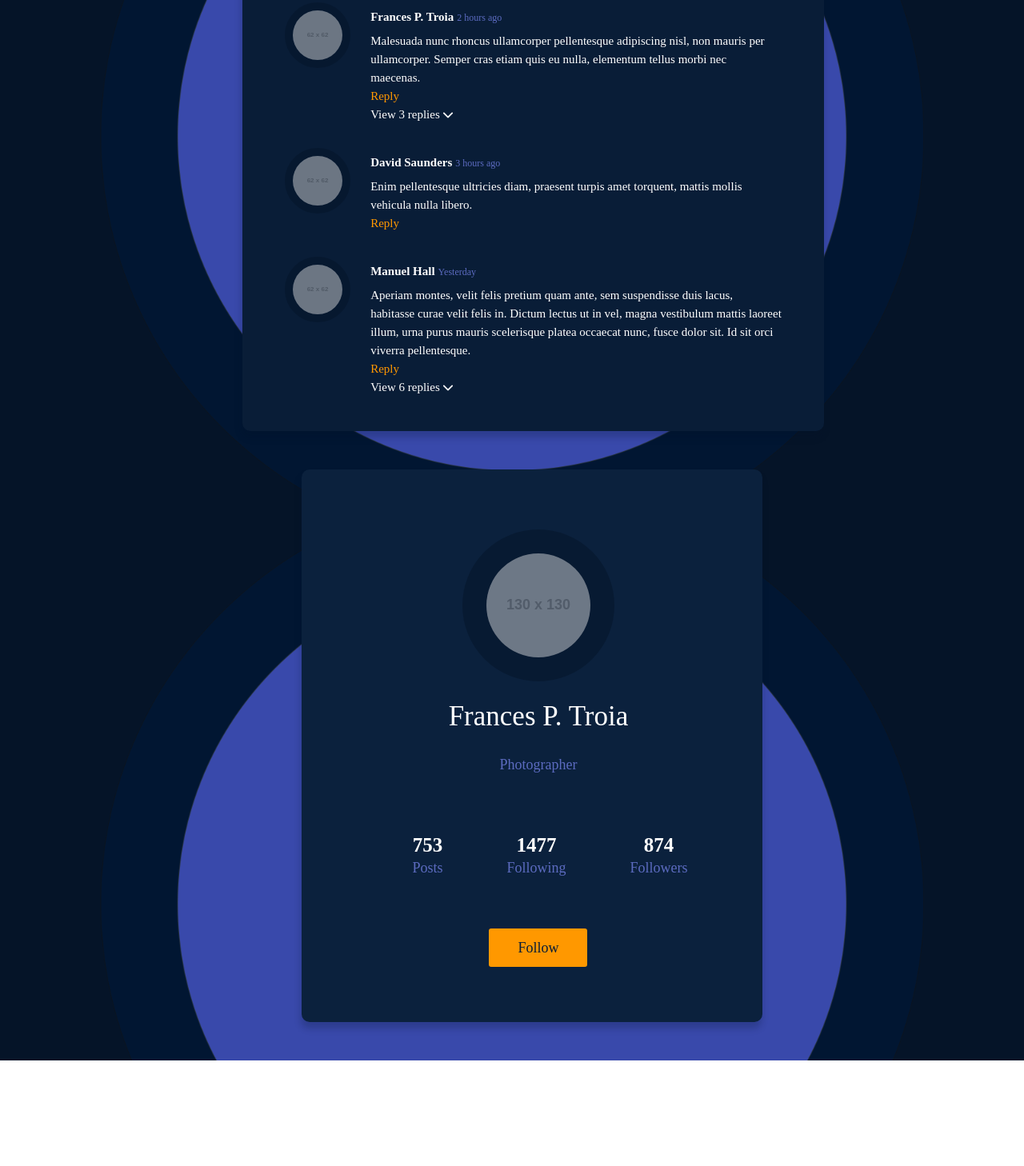
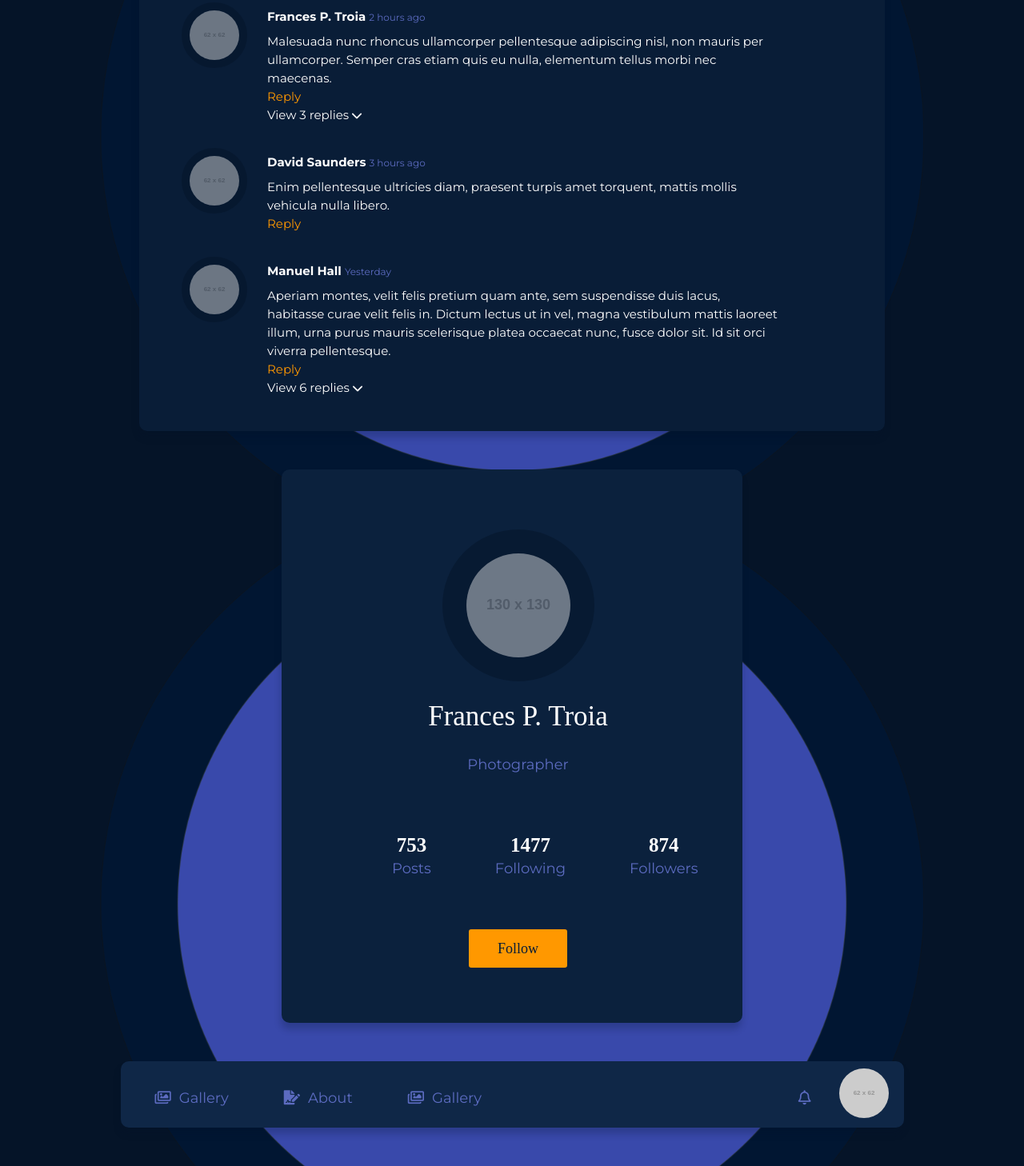
Before and after one commit to Sametkarakurtt/application2, a plain HTML site: page index.html in a window 1280 px wide. Shown: the part 316-1774 px from the top of the page at 80% size. Before the commit the page ends 1642 px from the top, so only its background shows below. Drawn offline with Linux system fonts and the light colour scheme; placeholder pictures from the web are drawn by us.

Commit message:
düzenleme yapıldı

```diff
--- a/index.html
+++ b/index.html
@@ -3,25 +3,24 @@
 <head>
     <meta charset="UTF-8">
     <meta http-equiv="X-UA-Compatible" content="IE=edge">
-    <meta name="viewport" content="width=device-width, initial-scale=1.0">
+    <meta name="viewport" content="width=device-width, initial-scale=1.0"><link rel="preconnect" href="https://fonts.googleapis.com">
+    <title>Application2</title>
+    <link rel="preconnect" href="https://fonts.gstatic.com" crossorigin>
+    <link href="https://fonts.googleapis.com/css2?family=Montserrat:wght@400;700&display=swap" rel="stylesheet">
     <link rel="stylesheet" href="reset.css">
     <link rel="stylesheet" href="normalize.css">
     <link rel="stylesheet" href="font-awesome/css/all.css">
     <link rel="stylesheet" href="stil.css">
-    <title>uygulama2</title>
 </head>
 <body>
 
     <div class="icon">
-        <div class="container">
             <div class="icon-linkedin">
                 <a href="https://tr.linkedin.com/"><i class="fab fa-linkedin-in"></i></a>
             </div>
-        </div>
     </div>
 
     <div class="content">
-        <div class="container">
             <div class="comments">
                 <h2>24 Comments</h2>
             </div>
@@ -66,11 +65,9 @@
                         <p>View 6 replies <img src="ok.png"></p>
                 </div>
             </div>
-        </div>
     </div>
 
     <div class="profile">
-        <div class="container">
             <div class="profil">
                 <div class="resim">
                     <img src="https://via.placeholder.com/130">
@@ -82,14 +79,27 @@
                     <li><p>1477<h5>Following</h5></p></li>
                     <li><p>874<h5>Followers</h5></p></li>
                 </ul>
-                <div class="button">
                     <form class="profil-button">
                         <button type="submit"><p>Follow</p></button>
                     </form>
+            </div>
+    </div>
+    <footer>
+        <div class="footer">
+                <div class="footer-navbar">
+                    <div class="resim">
+                        <img src="https://via.placeholder.com/62">
+                    </div>
+                    <nav>
+                        <ul>
+                            <li><a href="#"><i class="far fa-images"></i>Gallery</a></li>
+                            <li class="about"><a href="#"><i class="fas fa-file-signature"></i></i>About</a></li>
+                            <li><a href="#"><i class="far fa-images"></i>Gallery</a></li>
+                            <li class="bell"><a href="#"><i class="far fa-bell"></i></a></li>
+                        </ul>
+                    </nav>
                 </div>
-            </div>
         </div>
-    </div>
-
+    </footer>
 </body>
 </html>
--- a/stil.css
+++ b/stil.css
@@ -13,7 +13,7 @@ body {
     flex-direction: column;
     justify-content: center;
 }
-.icon .container{
+.icon {
     width: 100%;
     max-width: 102px;
     box-shadow: -1px 8px 8px rgba(5, 20, 40, 0.22);
@@ -22,12 +22,12 @@ body {
     margin-top: 60px;
     margin-bottom: 30px;
     }
-.icon .container .icon-linkedin  i {
+.icon  .icon-linkedin  i {
     padding: 34px 34px;
     color: #ffffff;
     font-size: 30px;
 }
-.content .container{
+.content {
     width: 100%;
     max-width: 879px;
     box-shadow: -1px 8px 8px rgba(5, 20, 40, 0.22);
@@ -36,7 +36,7 @@ body {
     padding: 56px 0px 13px 53px ;
     margin-bottom: 3em;
 }
-.content .container .comments h2 {
+.content  .comments h2 {
     color: #ffffff;
     font-family: "Montserrat - Semi Bold";
     font-size: 20px;
@@ -46,19 +46,19 @@ body {
     line-height: 36px;
     margin-bottom: 39px;
 }
-.content .container .col2{
+.content  .col2{
     display: flex;
 }
-.content .container .resim img {
+.content  .resim img {
     border-radius: 100%;
     border: 10px #051428 solid;
     opacity: 0.51;
 }
-.content .container .col2 .text{
+.content  .col2 .text{
     padding-left: 25px;
     margin-bottom: 30px;
 }
-.content .container .col2 .text h4{
+.content  .col2 .text h4{
     color: #ffffff;
     font-family: Montserrat;
     font-size: 15px;
@@ -68,7 +68,7 @@ body {
     line-height: 36px;
     display:inline-flex;
 }
-.content .container .col2 .text p {
+.content  .col2 .text p {
     color: #ffffff;
     font-family: Montserrat;
     font-size: 15px;
@@ -77,7 +77,7 @@ body {
     letter-spacing: normal;
     line-height: 23px;
 }
-.content .container .col2 .text a {
+.content  .col2 .text a {
     color: #ff9800;
     font-family: Montserrat;
     font-size: 15px;
@@ -87,7 +87,7 @@ body {
     line-height: 23px;
     text-decoration: none;
 }
-.content .container .col2 .text .zaman{
+.content  .col2 .text .zaman{
     color: #5c6bc0;
     font-family: Montserrat;
     font-size: 12px;
@@ -97,7 +97,7 @@ body {
     line-height: 36px;
     display:inline-flex;
 }
-.profile .container{
+.profile {
     width: 100%;
     max-width: 475px;
     box-shadow: -1px 8px 8px rgba(5, 20, 40, 0.22);
@@ -107,14 +107,14 @@ body {
     text-align: center;
     margin-bottom: 3em;
 }
-.profile .container .profil .resim img{
+.profile  .profil .resim img{
     border-radius: 100%;
     background-color: #051428;
     opacity: 0.51;
     border: 30px #051428 solid;
 }
 
-.profile .container .profil h1 {
+.profile  .profil h1 {
     color: #ffffff;
     font-family: "Montserrat - Extra Light";
     font-size: 35px;
@@ -123,7 +123,7 @@ body {
     letter-spacing: normal;
     line-height: 36px;
 }
-.profile .container .profil h3{
+.profile  .profil h3{
     color: #5c6bc0;
     font-family: Montserrat;
     font-size: 18px;
@@ -133,12 +133,12 @@ body {
     line-height: 36px;
     margin-bottom: 65px;
 }
-.profile .container .profil li {
+.profile  .profil li {
     margin-bottom: 65px;
     float: left;
     padding-left:  80px;
 }
-.profile .container .profil h5{
+.profile  .profil h5{
     color: #5c6bc0;
     font-family: Montserrat;
     font-size: 18px;
@@ -147,7 +147,7 @@ body {
     letter-spacing: normal;
     line-height: normal;
 }
-.profile .container .profil li p{
+.profile  .profil li p{
     color: #ffffff;
     font-family: "Montserrat - Bold";
     font-size: 25px;
@@ -156,12 +156,12 @@ body {
     letter-spacing: normal;
     line-height: 36px;
 }
-.profile .container form.profil-button button {
+.profile  form.profil-button button {
     border-radius: 3px;
     background-color: #ff9800;
     border: 0px;
 }
-.profile .container form.profil-button  p{
+.profile  form.profil-button  p{
     color: #091d37;
     font-family: "Montserrat - Semi Bold";
     font-size: 18px;
@@ -171,15 +171,54 @@ body {
     line-height: 36px;
     padding: 5px 30px;
 }
-@media screen and (max-width:768px) {
+.footer   {
+    width: 979px;
+    box-shadow: -1px 8px 8px rgba(5, 20, 40, 0.22);
+    border-radius: 10px;
+    background-color: #0f2747;
+    margin-bottom: 3em;
+    }
+    .footer  .footer-navbar nav {
+        padding: 0px 19px 19px 43px;
+    }
+    .footer  .footer-navbar .resim{
+        padding: 9px 19px 19px 0px;
 
-    body{
-        width: 100%;
     }
-    .content{
-        width: 100%;
+    .footer  .footer-navbar .resim img{
+        float:right;
+        border-radius: 100%;
     }
-    .profile{
-        width: 100%;
+    .footer  .footer-navbar ul li{
+        display: inline-block;
     }
-}
+    .footer  .footer-navbar ul li a {
+
+    color: #5c6bc0;
+    font-family: Montserrat;
+    font-size: 18px;
+    font-weight: 400;
+    font-style: normal;
+    letter-spacing: normal;
+    line-height: 36px;
+    text-decoration: none;
+    padding-bottom: .25em;
+    }
+    .footer  .footer-navbar ul li a:hover{
+        background-size: 20%;
+        border-bottom: 0;
+        padding-bottom: .3em;
+        border-bottom: 1px solid #ff9800;
+        color:#ffffff;
+    }
+
+    .footer  .footer-navbar ul li a i {
+        padding-right:  10px;
+    }
+    .footer  .footer-navbar .about {
+        padding: 0 65px;
+    }
+    .footer .footer-navbar nav .bell {
+        float: right;
+        padding-right: 25px;
+    }
```
